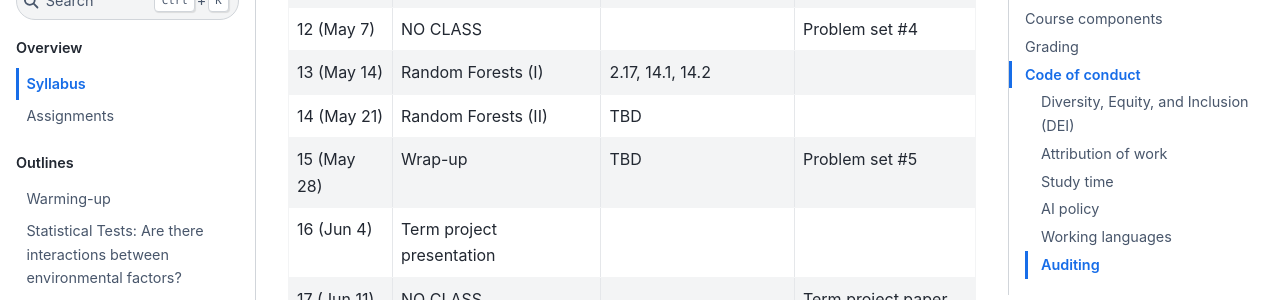
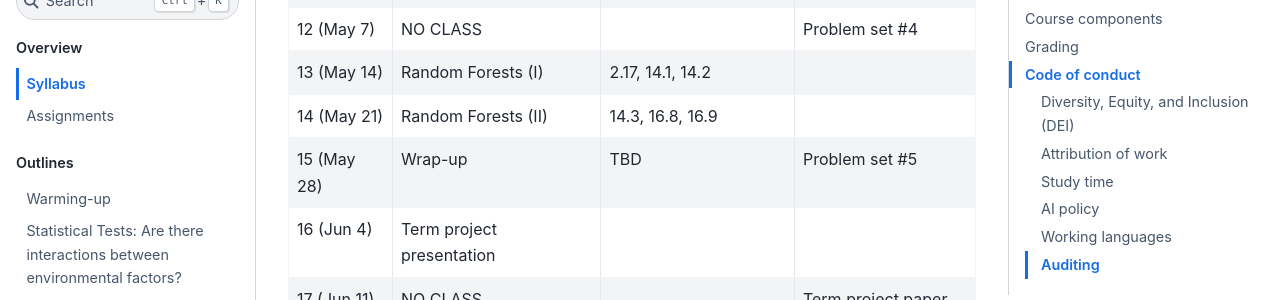
Before and after one commit to whyjz/ncu-env-data-science-zhtw, a Jupyter Book: the page built from docs/syllabus.md, in a window 1280 px wide and 900 px high, scrolled down 1420 px. Shown: the part 154-454 px from the top of the window. Built offline with Jupyter Book 1.0.4 settings and Sphinx 7.4.7 and the Sphinx Book theme 1.1.4, drawn with Linux system fonts in a browser that asks for light colours.

Commit message:
Update syllabus

```diff
--- a/docs/syllabus.md
+++ b/docs/syllabus.md
@@ -88,7 +88,7 @@ Readings and assignments are due **before the class starts**.
   -
 * - 14 (May 21)
   - Random Forests (II)
-  - TBD
+  - 14.3, 16.8, 16.9
   -
 * - 15 (May 28)
   - Wrap-up
```
